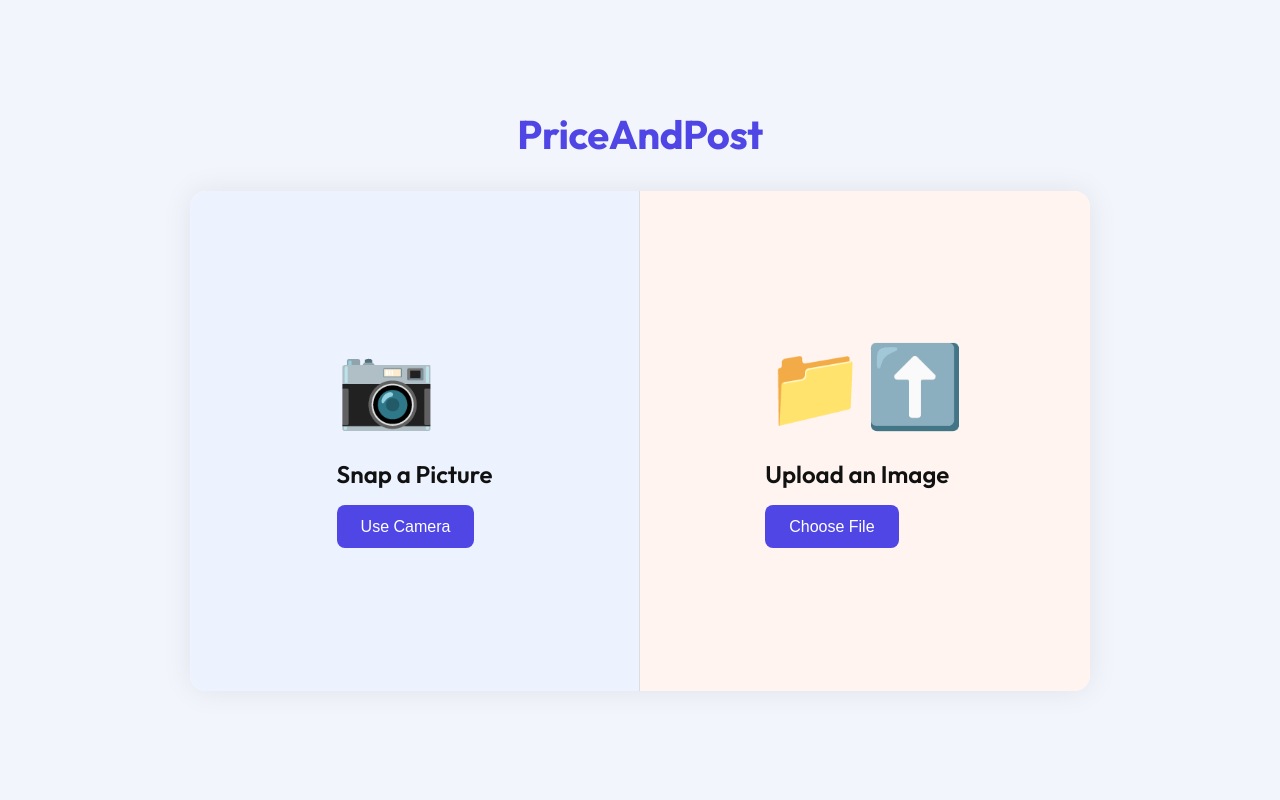
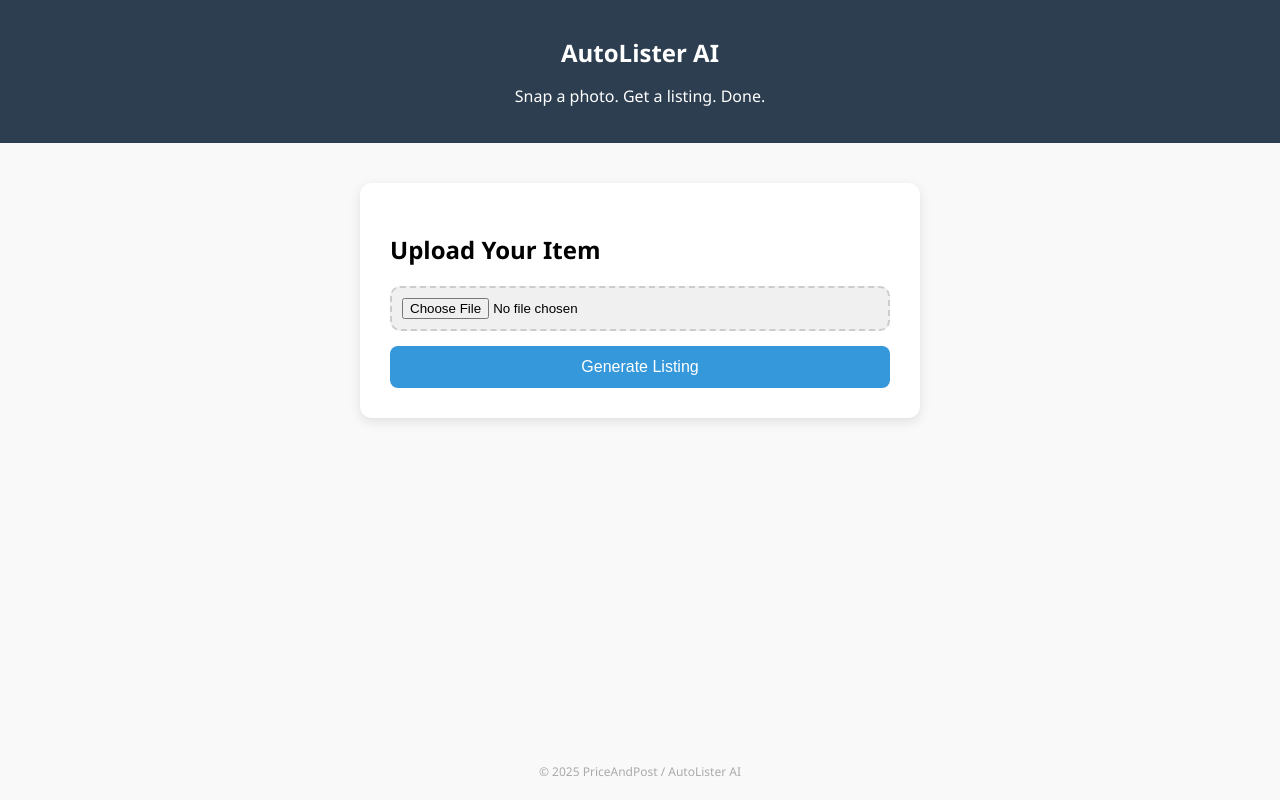
Before and after one commit to CODEREaDer24/autolist, a Flask app: page / in a window 1280 px wide. Run offline with Flask 3, Linux system fonts and the light colour scheme.

Commit message:
Update index.html

```diff
--- a/templates/index.html
+++ b/templates/index.html
@@ -1,140 +1,96 @@
 <!DOCTYPE html>
 <html lang="en">
 <head>
-  <meta charset="UTF-8" />
-  <meta name="viewport" content="width=device-width, initial-scale=1" />
-  <title>PriceAndPost</title>
-  <link href="https://fonts.googleapis.com/css2?family=Outfit:wght@400;600;700&display=swap" rel="stylesheet">
+    <meta charset="UTF-8">
+    <title>AutoLister AI - Snap. Price. Post.</title>
+    <meta name="viewport" content="width=device-width, initial-scale=1">
     <style>
         body {
+            font-family: 'Segoe UI', sans-serif;
             margin: 0;
             padding: 0;
-      font-family: 'Outfit', sans-serif;
-      background: #f2f6fc;
-      color: #111;
+            background: #f9f9f9;
             display: flex;
             flex-direction: column;
             align-items: center;
-      justify-content: center;
             min-height: 100vh;
         }
 
-    .branding {
-      font-size: 2.5rem;
-      font-weight: 700;
-      margin-bottom: 2rem;
-      color: #4f46e5;
-      letter-spacing: -0.5px;
+        header {
+            background-color: #2c3e50;
+            color: white;
+            width: 100%;
+            padding: 20px;
+            text-align: center;
         }
 
-    .container {
-      display: grid;
-      grid-template-columns: 1fr 1fr;
+        main {
+            margin-top: 40px;
+            width: 90%;
+            max-width: 500px;
             background: white;
-      border-radius: 16px;
-      box-shadow: 0 0 30px rgba(0, 0, 0, 0.08);
-      overflow: hidden;
-      max-width: 900px;
-      width: 100%;
-      height: 500px;
+            padding: 30px;
+            border-radius: 12px;
+            box-shadow: 0 4px 12px rgba(0,0,0,0.1);
         }
 
-    .panel {
+        h1 {
+            font-size: 24px;
+            margin-bottom: 10px;
+        }
+
+        form {
             display: flex;
             flex-direction: column;
-      align-items: center;
-      justify-content: center;
-      padding: 2rem;
-      transition: background 0.3s ease;
+            gap: 15px;
+            margin-top: 20px;
         }
 
-    .left {
-      background: #edf2ff;
-      border-right: 1px solid #ddd;
+        input[type="file"] {
+            padding: 10px;
+            border: 2px dashed #ccc;
+            border-radius: 10px;
+            background: #f0f0f0;
         }
 
-    .right {
-      background: #fff4f0;
+        input[type="submit"] {
+            background-color: #3498db;
+            color: white;
+            padding: 12px;
+            border: none;
+            border-radius: 8px;
+            font-size: 16px;
+            cursor: pointer;
         }
 
-    .icon {
-      font-size: 5rem;
-      margin-bottom: 1.5rem;
+        input[type="submit"]:hover {
+            background-color: #2980b9;
         }
 
-    .label {
-      font-size: 1.5rem;
-      font-weight: 600;
-      margin-bottom: 1rem;
-    }
-
-    .file-input {
-      display: none;
-    }
-
-    .upload-btn {
-      font-size: 1rem;
-      background: #4f46e5;
-      color: white;
-      padding: 0.8rem 1.5rem;
-      border: none;
-      border-radius: 8px;
-      cursor: pointer;
-      transition: background 0.3s ease;
-    }
-
-    .upload-btn:hover {
-      background: #3730a3;
-    }
-
-    @media (max-width: 700px) {
-      .container {
-        grid-template-columns: 1fr;
-        height: auto;
-      }
-
-      .left, .right {
-        border-right: none;
-        border-bottom: 1px solid #ddd;
-      }
+        footer {
+            margin-top: auto;
+            padding: 20px;
+            font-size: 12px;
+            color: #aaa;
         }
     </style>
 </head>
 <body>
+    <header>
+        <h1>AutoLister AI</h1>
+        <p>Snap a photo. Get a listing. Done.</p>
+    </header>
 
-  <div class="branding">PriceAndPost</div>
+    <main>
+        <h2>Upload Your Item</h2>
+        <form action="/upload" method="post" enctype="multipart/form-data">
+            <input type="file" name="file" required>
+            <input type="submit" value="Generate Listing">
+        </form>
+    </main>
 
-  <div class="container">
-    <!-- LEFT PANEL: CAMERA -->
-    <div class="panel left">
-      <form action="/upload" method="post" enctype="multipart/form-data">
-        <input type="file" name="image" accept="image/*" capture="environment" id="snapInput" class="file-input" />
-        <div class="icon">📷</div>
-        <div class="label">Snap a Picture</div>
-        <button type="button" class="upload-btn" onclick="document.getElementById('snapInput').click()">Use Camera</button>
-      </form>
-    </div>
-
-    <!-- RIGHT PANEL: UPLOAD -->
-    <div class="panel right">
-      <form action="/upload" method="post" enctype="multipart/form-data">
-        <input type="file" name="image" accept="image/*" id="uploadInput" class="file-input" />
-        <div class="icon">📁⬆️</div>
-        <div class="label">Upload an Image</div>
-        <button type="button" class="upload-btn" onclick="document.getElementById('uploadInput').click()">Choose File</button>
-      </form>
-    </div>
-  </div>
-
-  <script>
-    document.getElementById("snapInput").addEventListener("change", function () {
-      this.form.submit();
-    });
-
-    document.getElementById("uploadInput").addEventListener("change", function () {
-      this.form.submit();
-    });
-  </script>
-
+    <footer>
+        &copy; 2025 PriceAndPost / AutoLister AI
+    </footer>
 </body>
 </html>
```
Lines whose indentation alone changed are shown as unchanged.
